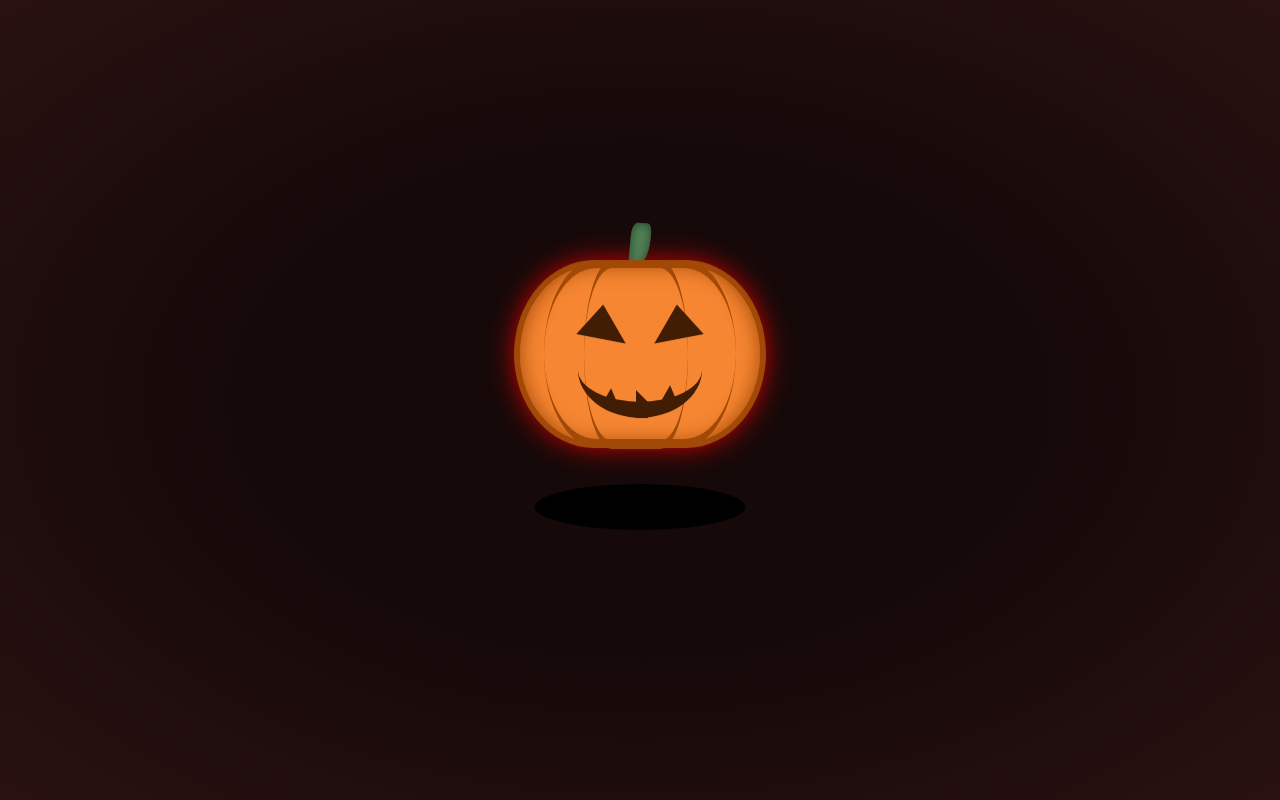
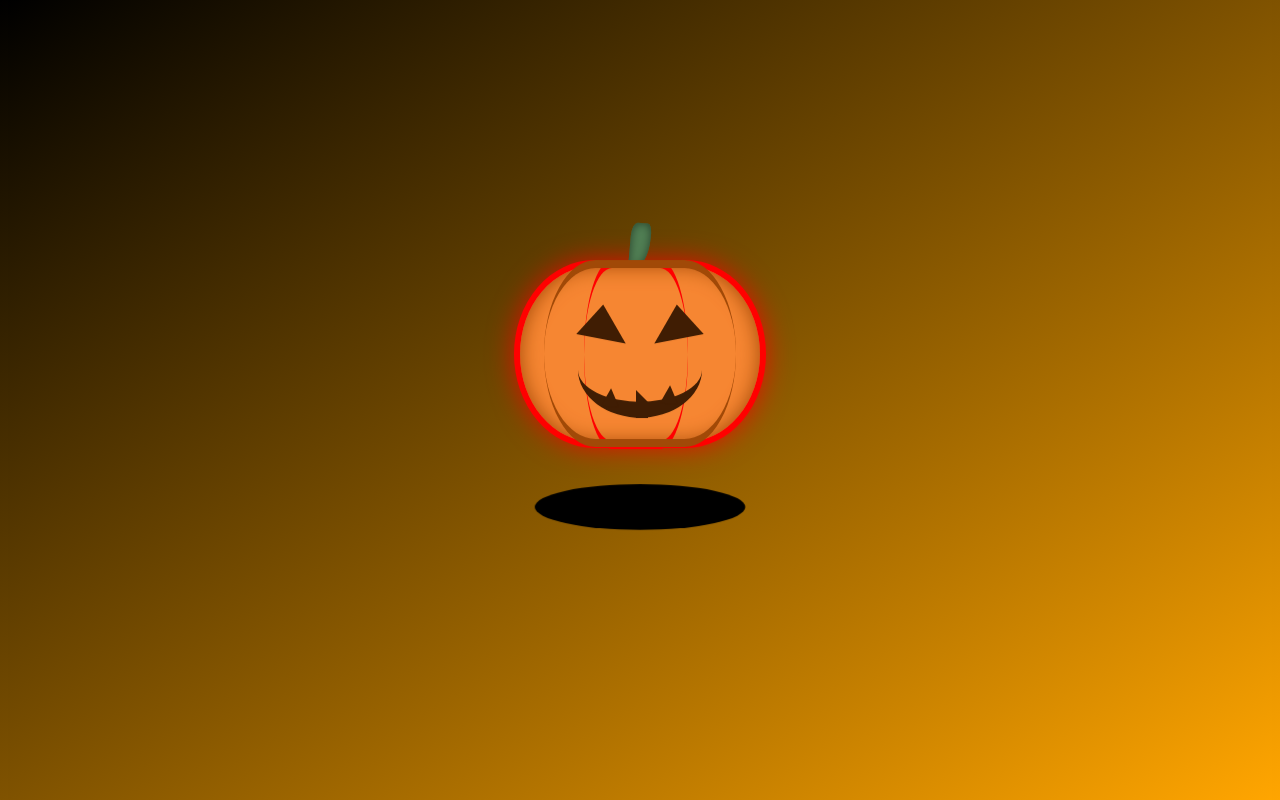
Before and after one commit to s-jaswal/Pumpkin, a plain HTML site: page index.html in a window 1280 px wide. Drawn offline with Linux system fonts and the light colour scheme.

Commit message:
Made changes to color

```diff
--- a/style.css
+++ b/style.css
@@ -2,12 +2,7 @@ html,
 body {
   width: 100%;
   height: 100%;
-  background: radial-gradient(
-    ellipse at center,
-    #160909 0%,
-    #160909 45%,
-    #291111 100%
-  );
+  background-image: linear-gradient(to bottom right, black, orange);
   display: flex;
   justify-content: center;
   align-items: center;
@@ -25,7 +20,7 @@ body {
   height: 11em;
   width: 15em;
   background: #f68632;
-  border: 0.4em solid #a14907;
+  border: 0.4em solid red;
   border-radius: 70%/110%;
   position: relative;
   box-shadow: inset 0 0px 20px #a14907, 0 0 30px -4px red;
@@ -40,8 +35,8 @@ body {
   bottom: -0.4em;
   left: 4em;
   border-radius: 70%/130%;
-  border-bottom: 0.5em solid #a14907;
-  border-top: 0.5em solid #a14907;
+  border-bottom: 0.5em solid red;
+  border-top: 0.5em solid red;
 }
 
 .pumpkin .texture:after {
```
